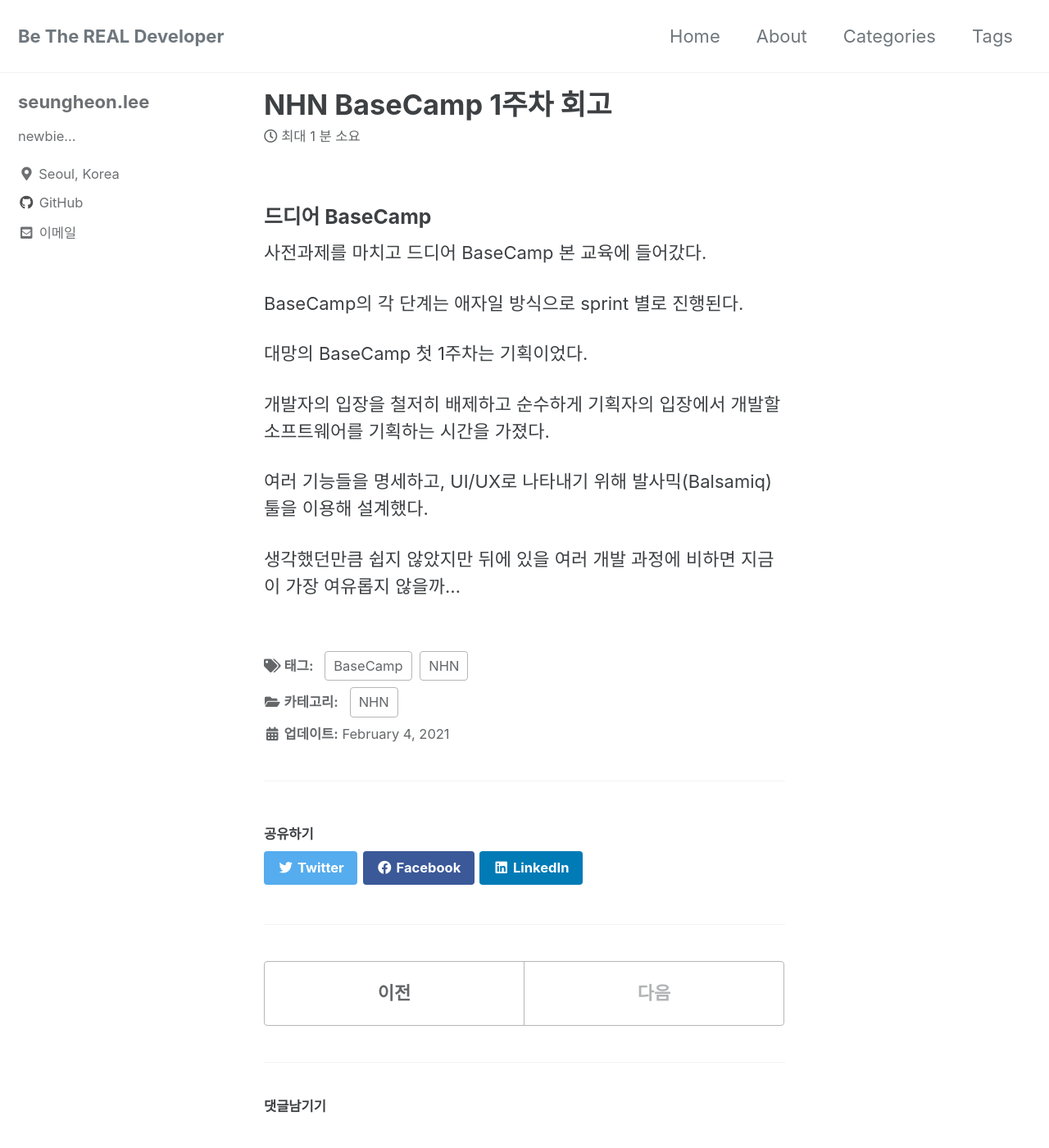
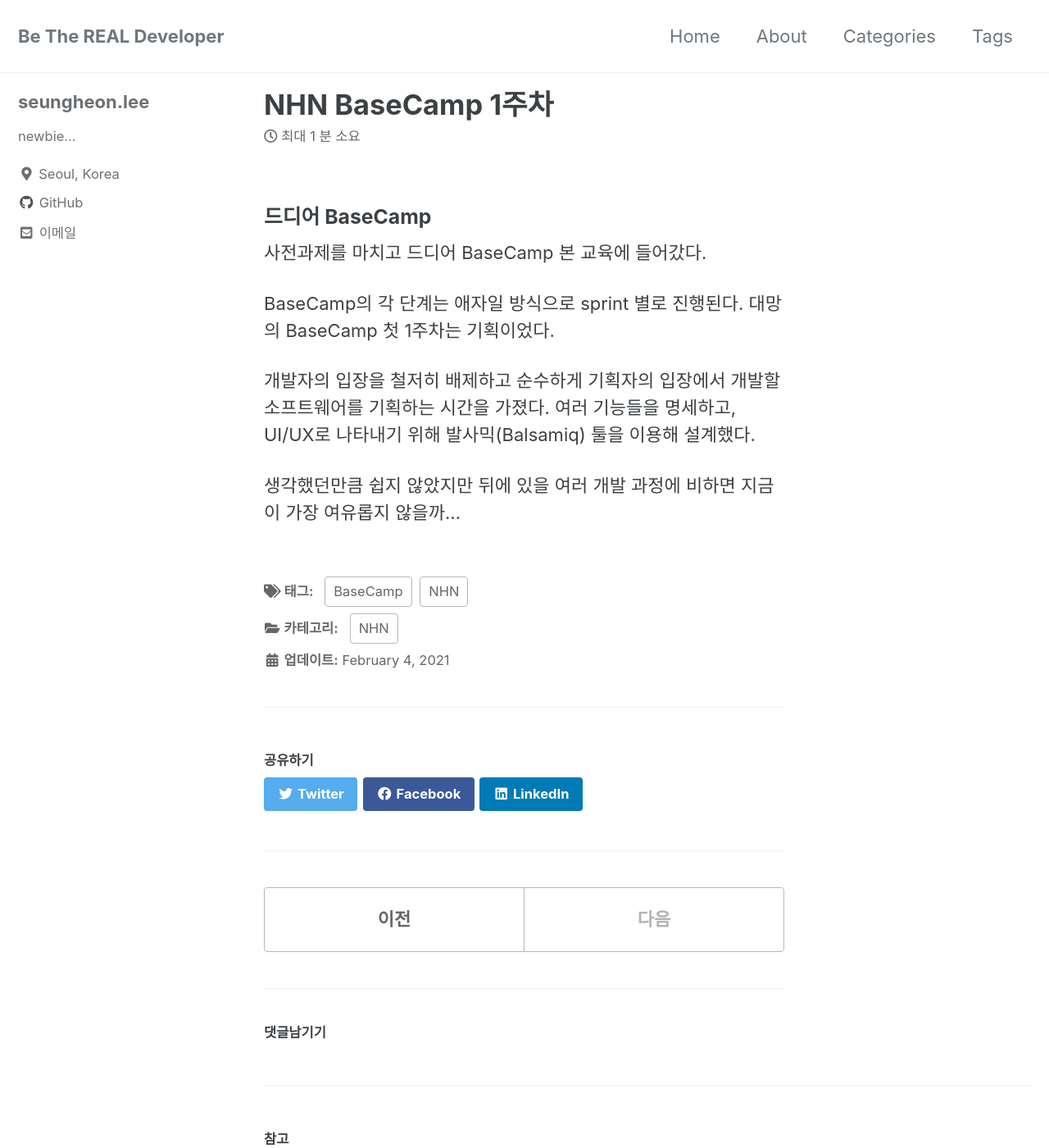
Before and after one commit to heon24500/heon24500.github.io, a Jekyll site: the page built from _posts/21-02-04-BaseCamp 1주차 회고.md, in a window 1280 px wide and 1400 px high. Shown: the whole window at 82% size. Built offline with Jekyll 4.4.1, drawn with Linux system fonts in a browser that asks for light colours; cached includes are drawn as plain includes; comment, search, counter and statistics services are not loaded; some of the changed text lies outside the part shown.

Commit message:
게시글 수정

```diff
--- a/_posts/21-02-04-BaseCamp 1주차 회고.md
+++ b/_posts/21-02-04-BaseCamp 1주차 회고.md
@@ -1,5 +1,5 @@
 ---
-title: "NHN BaseCamp 1주차 회고"
+title: "NHN BaseCamp 1주차"
 categories:
   - NHN
 tags:
@@ -11,11 +11,9 @@ tags:
 사전과제를 마치고 드디어 BaseCamp 본 교육에 들어갔다.
 
 BaseCamp의 각 단계는 애자일 방식으로 sprint 별로 진행된다.
-
 대망의 BaseCamp 첫 1주차는 기획이었다.
 
 개발자의 입장을 철저히 배제하고 순수하게 기획자의 입장에서 개발할 소프트웨어를 기획하는 시간을 가졌다.
-
 여러 기능들을 명세하고, UI/UX로 나타내기 위해 발사믹(Balsamiq) 툴을 이용해 설계했다.
 
 생각했던만큼 쉽지 않았지만 뒤에 있을 여러 개발 과정에 비하면 지금이 가장 여유롭지 않을까...
```
Also changed, not shown: _posts/21-01-22-입문교육.md (+2 -1 lines), _posts/21-01-23-사전과제.md (+4 -1 lines).
